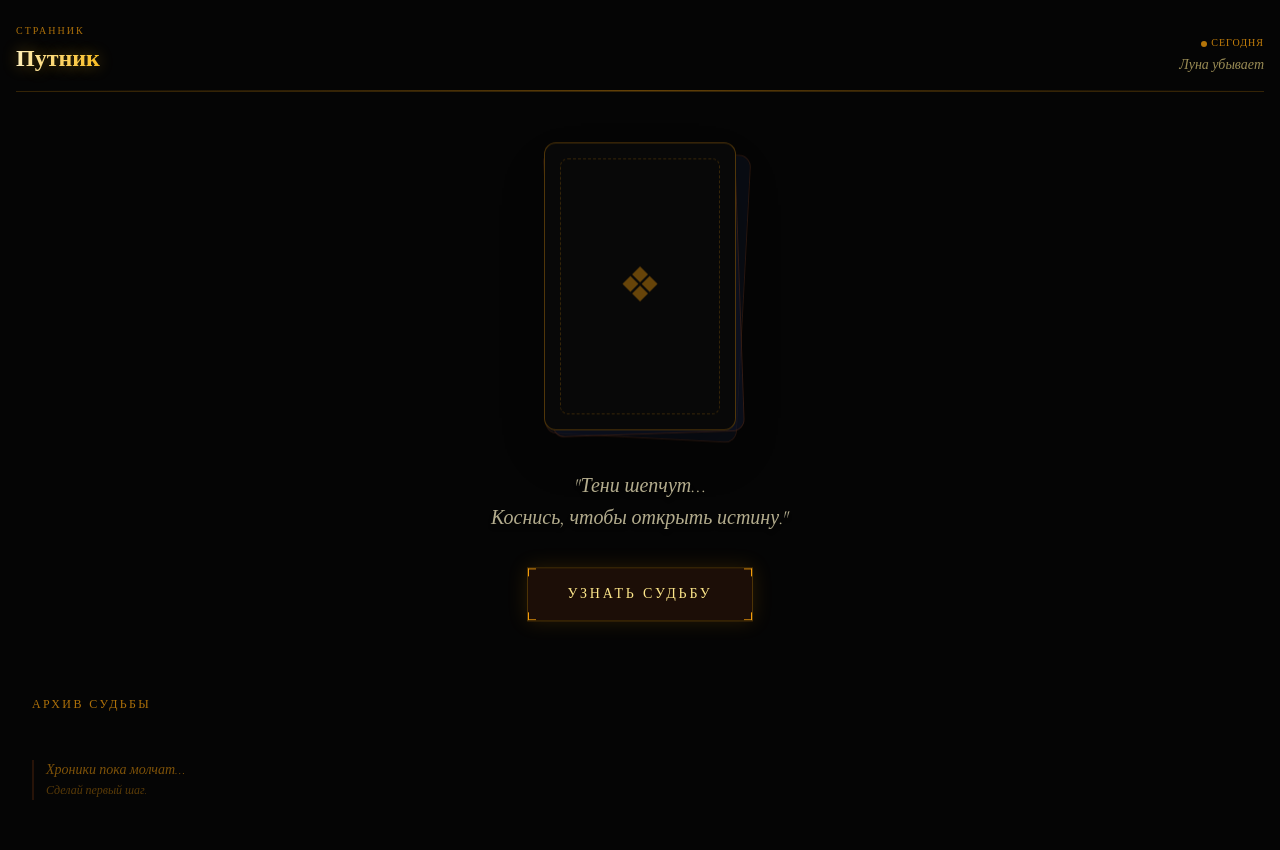
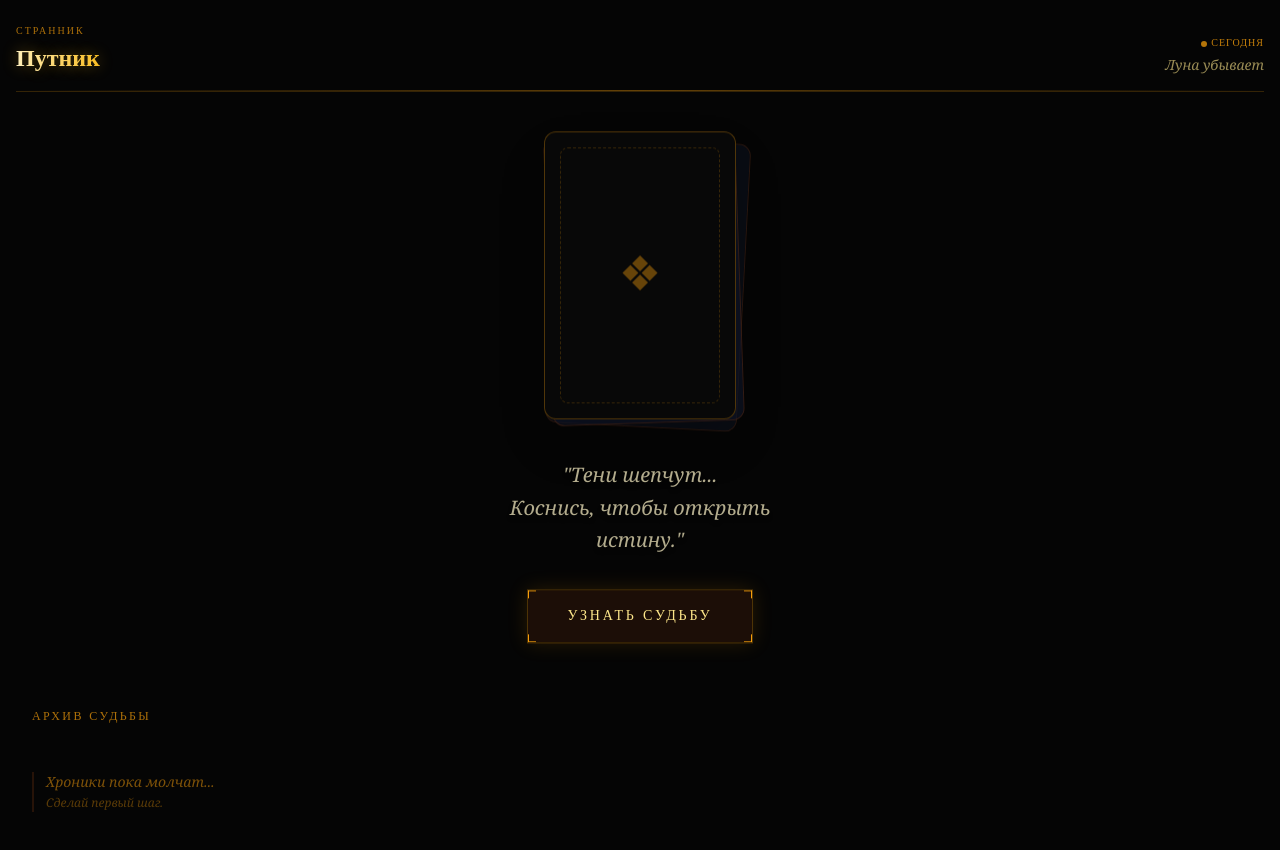
Before and after one commit to ryabchinskiymike/taro-bot, a Next.js app: page / in a window 1280 px wide. Shown: the top 850 px of the page. Built offline with nearby package versions, Linux system fonts and the light colour scheme.

Commit message:
Update tailwind.config.ts

```diff
--- a/tailwind.config.ts
+++ b/tailwind.config.ts
@@ -2,29 +2,19 @@
 
 const config: Config = {
   content: [
-    "./src/**/*.{js,ts,jsx,tsx,mdx}",
+    "./src/pages/**/*.{js,ts,jsx,tsx,mdx}",
+    "./src/components/**/*.{js,ts,jsx,tsx,mdx}",
+    "./src/app/**/*.{js,ts,jsx,tsx,mdx}",
   ],
   theme: {
     extend: {
-      fontFamily: {
-        cinzel: ['Cinzel', 'serif'],
-        serif: ['Cormorant Garamond', 'serif'],
-      },
       colors: {
-        amber: {
-          50: '#fffbeb',
-          100: '#fef3c7',
-          200: '#fde68a',
-          300: '#fcd34d',
-          400: '#fbbf24',
-          500: '#f59e0b',
-          600: '#d97706',
-          700: '#b45309',
-          800: '#92400e',
-          900: '#78350f',
-          950: '#451a03',
-        },
-      },
+        mystic: {
+          bg: "#050508",
+          card: "#1a1a2e",
+          accent: "#9d8df1"
+        }
+      }
     },
   },
   plugins: [],
```
